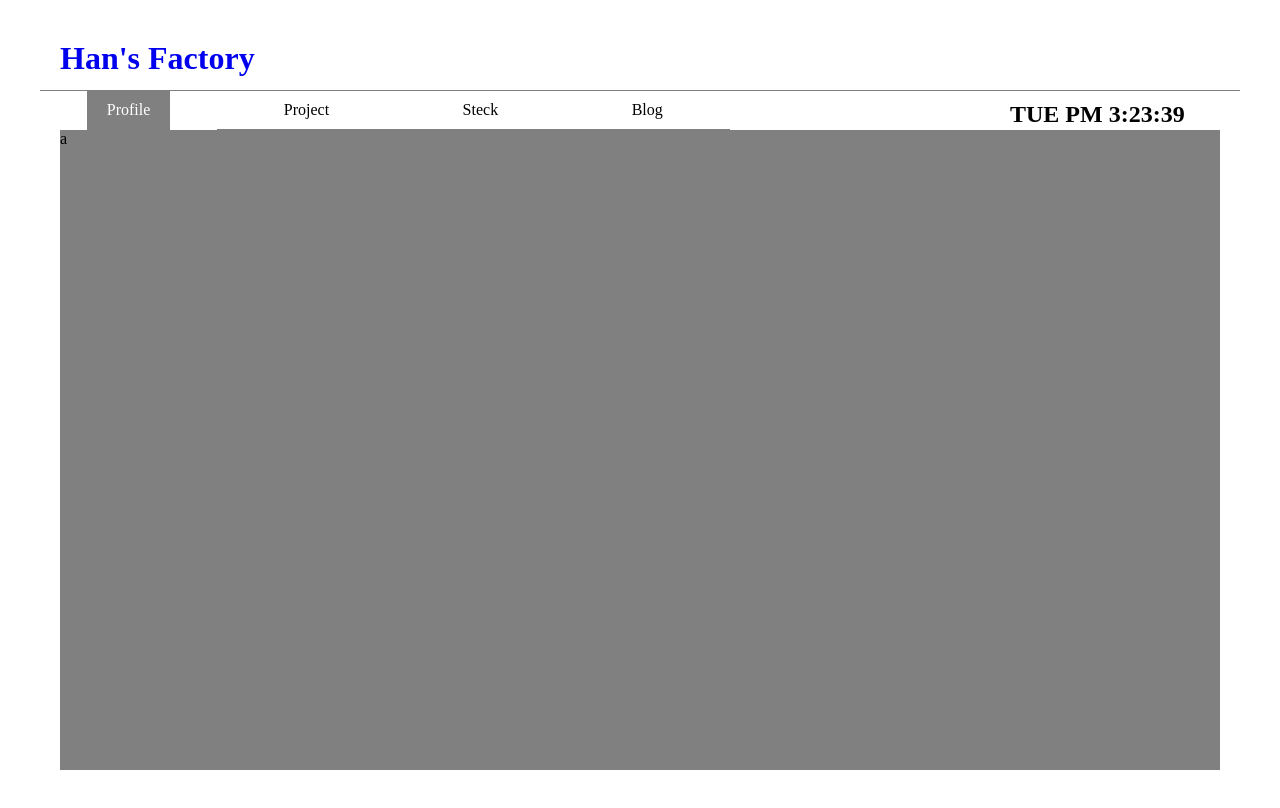
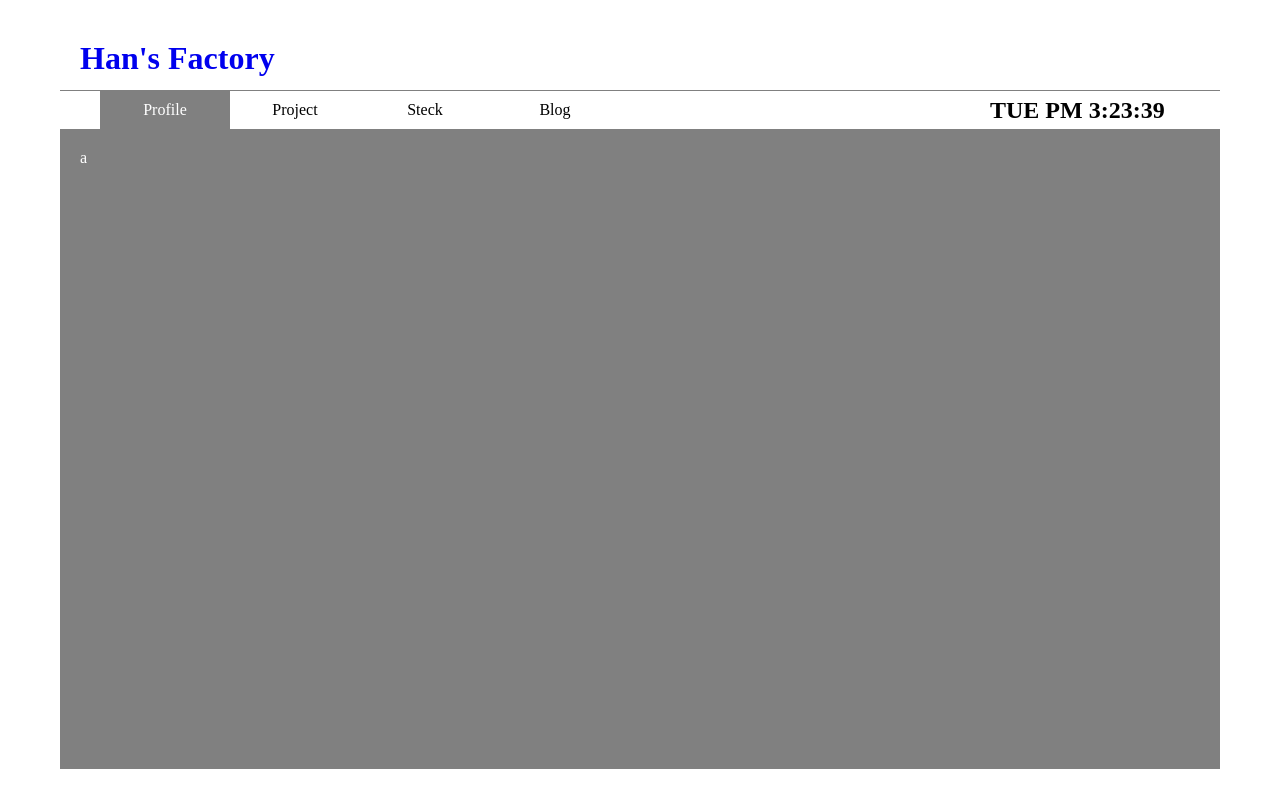
Before and after one commit to Limxus/xus, a plain HTML site: page web/profile.html in a window 1280 px wide. Drawn offline with Linux system fonts and the light colour scheme; a web font is replaced by a local one.

Commit message:
reactive

```diff
--- a/web/profile.html
+++ b/web/profile.html
@@ -10,15 +10,18 @@
             margin: 20px;
             margin-top: 0;
             width: 1fr;
-            height: 80vh;
+            height: 75vh;
+            padding: 20px;
+            color: white;
         }
         #profile{
             background-color: gray;
-            width: fit-content;
-            justify-self: center;
         }
         #profile a{
             color: white;
+        }
+        nav{
+            border-bottom: none;
         }
     </style>
     <script src="../javascript.js"></script>
@@ -31,11 +34,13 @@
     <h1><a href="../index.html">Han's Factory</a></h1>
     </header>
         <nav>
-        <li id="profile"><a href="profile.html">Profile</a></li>
-        <li><a href="">Project</a></li>
-        <li><a href="">Steck</a></li>
-        <li><a href="">Blog</a></li>
-        <div id="time"></div>
+            <ul>
+                <li id="profile"><a href="profile.html">Profile</a></li>
+                <li><a href="">Project</a></li>
+                <li><a href="">Steck</a></li>
+                <li><a href="">Blog</a></li>
+            </ul>
+            <div id="time"></div>
         </nav>
 
         <div id="main_box">
--- a/web/style.css
+++ b/web/style.css
@@ -15,6 +15,8 @@ header{
     padding-left: 20px;
     border-bottom: solid gray 1px;
     height: 50px;
+    margin-left: 20px;
+    margin-right: 20px;
 }
 a{
     text-decoration: none;
@@ -50,20 +52,48 @@ nav{
     list-style: none;
     display: grid;
     text-align: center;
-    padding-left: 0;
-    grid-template-columns:  ;
+    margin-left: 20px;
+    margin-right: 20px;
+    grid-template-columns: 3fr 1fr;
+    border-bottom: solid gray 1px;
 }
 li{
-    border-bottom: solid gray 1px;
     padding-bottom: 10px;
     padding-top: 10px;
+    justify-self: center;
+    width: 130px;
+}
+ul{
+    display: flex;
+    list-style: none;
+    margin: 0;
 }
 #time{
     font-weight: bold;
     font-size: 150%;
-    grid-column: 7;
-    justify-self: end;
-    padding-top: 10px;
     text-align: left;
     width: 230px;
+    justify-self: end;
+    align-self: center;
 }
+
+@media screen and (max-width: 920px) {
+    body {
+        color: blue;
+    }
+    #time{
+        display: none;
+    }
+}
+
+@media screen and (max-width: 720px) {
+    nav{
+        display: none;
+    }
+}
+
+@media screen and (max-width: 360px) {
+    header{
+        height: fit-content;
+    }
+}
```
Also changed, not shown: index.html (+7 -5 lines).
